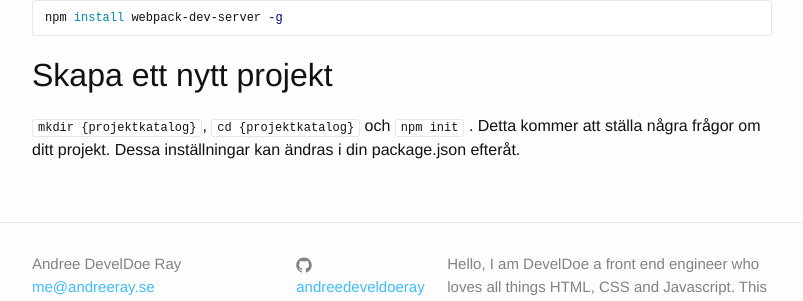
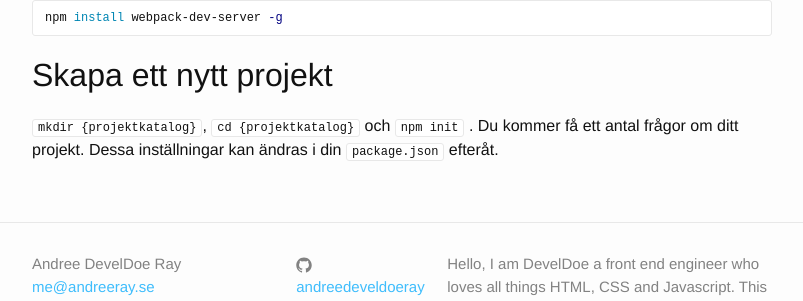
Before and after one commit to develdoe/develdoe.github.io, a Jekyll site: the page built from _posts/2018-01-10-webpack-sass-compilering.md, in a window 1280 px wide. Shown: the part 746-1047 px from the top of the page, without its empty margins (238-1041 px from the left). Built offline with Jekyll 4.4.1, drawn with Linux system fonts in a browser that asks for light colours.

Commit message:
Create 2018-01-10-webpack-sass-compilering.md

```diff
--- a/_posts/2018-01-10-webpack-sass-compilering.md
+++ b/_posts/2018-01-10-webpack-sass-compilering.md
@@ -30,4 +30,4 @@
 
 ## Skapa ett nytt projekt
 
-`mkdir {projektkatalog}`, `cd {projektkatalog}` och `npm init` . Detta kommer att ställa några frågor om ditt projekt. Dessa inställningar kan ändras i din package.json efteråt.
+`mkdir {projektkatalog}`, `cd {projektkatalog}` och `npm init` . Du kommer få ett antal frågor om ditt projekt. Dessa inställningar kan ändras i din `package.json` efteråt.
```
